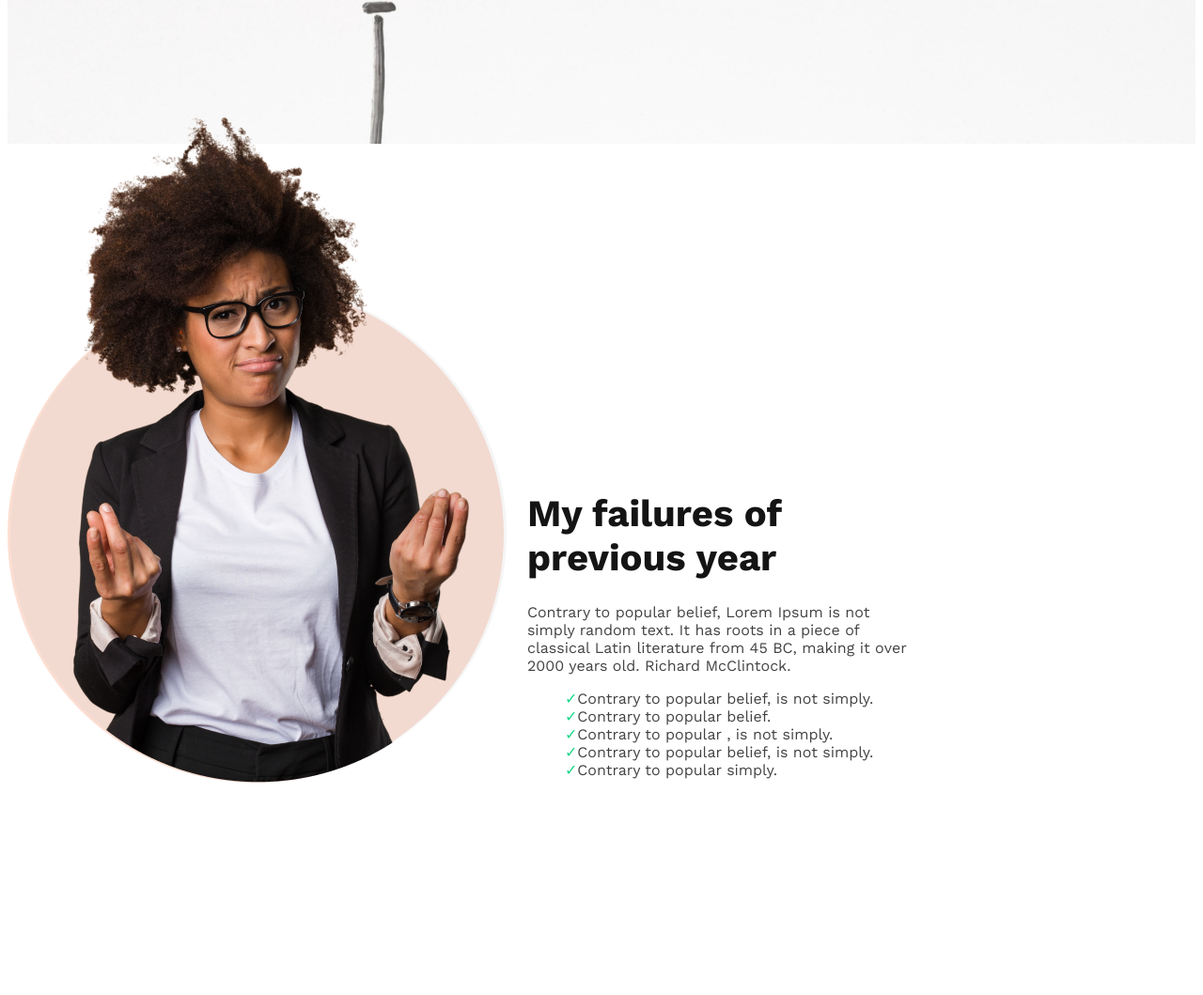
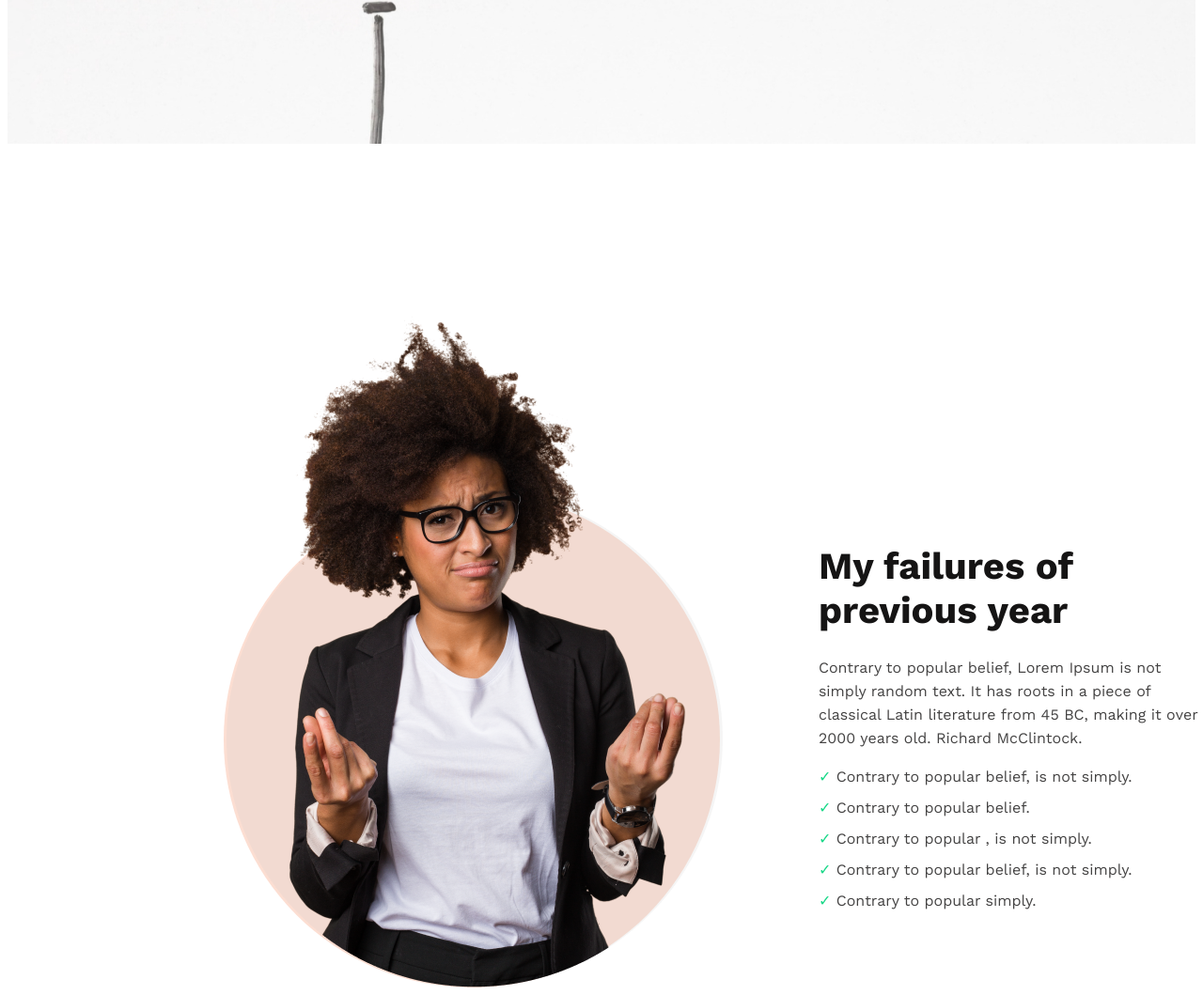
Before and after one commit to S-Siddika/module-5-new-year-frame-1, a plain HTML site: page index.html in a window 1280 px wide. Shown: the part 663-1722 px from the top of the page at 94% size. Before the commit the page ends 1516 px from the top, so only its background shows below. Drawn offline with nearby package versions, Linux system fonts and the light colour scheme.

Commit message:
finished failure section

```diff
--- a/styles/new.css
+++ b/styles/new.css
@@ -57,16 +57,16 @@ body {
 
 .failures {
     display: flex;
-    gap: 25px;
+    gap: 105px;
     align-items: center;
-    justify-content: space-around;
 }
 
 /* positioning the person image with the circular bg behind. */
 /* took me a WHOLE hour!!! */
 .failures-image-container {
     position: relative;
-    margin-top: 140px;
+    margin-top: 370px;
+    margin-left: 230px;
 
 }
 
@@ -84,12 +84,14 @@ body {
     left: -20px;
     bottom: 0px;
 }
+
 /* ---end of image positioning in failure section---- */
 
-.failures-text-container{
+.failures-text-container {
     margin-top: 370px;
     margin-right: 325px;
 }
+
 .failures-title {
     width: 288px;
     color: #151414;
@@ -103,12 +105,14 @@ body {
     color: #444343;
     font-size: 16px;
     font-weight: 400;
+    line-height: 25px;
     margin-bottom: 16px;
 }
 
 ul.failures-list {
-
     list-style: none;
+    text-align: left;
+    padding-left: 0;
 }
 
 ul.failures-list li:before {
@@ -116,8 +120,10 @@ ul.failures-list li:before {
     color: #16D887;
 }
 
-li {
+ul>li {
     color: #444343;
     font-size: 16px;
     font-weight: 400;
+    line-height: 25px;
+    padding-bottom: 8px;
 }
```
Also changed, not shown: index.html (+5 -5 lines).
